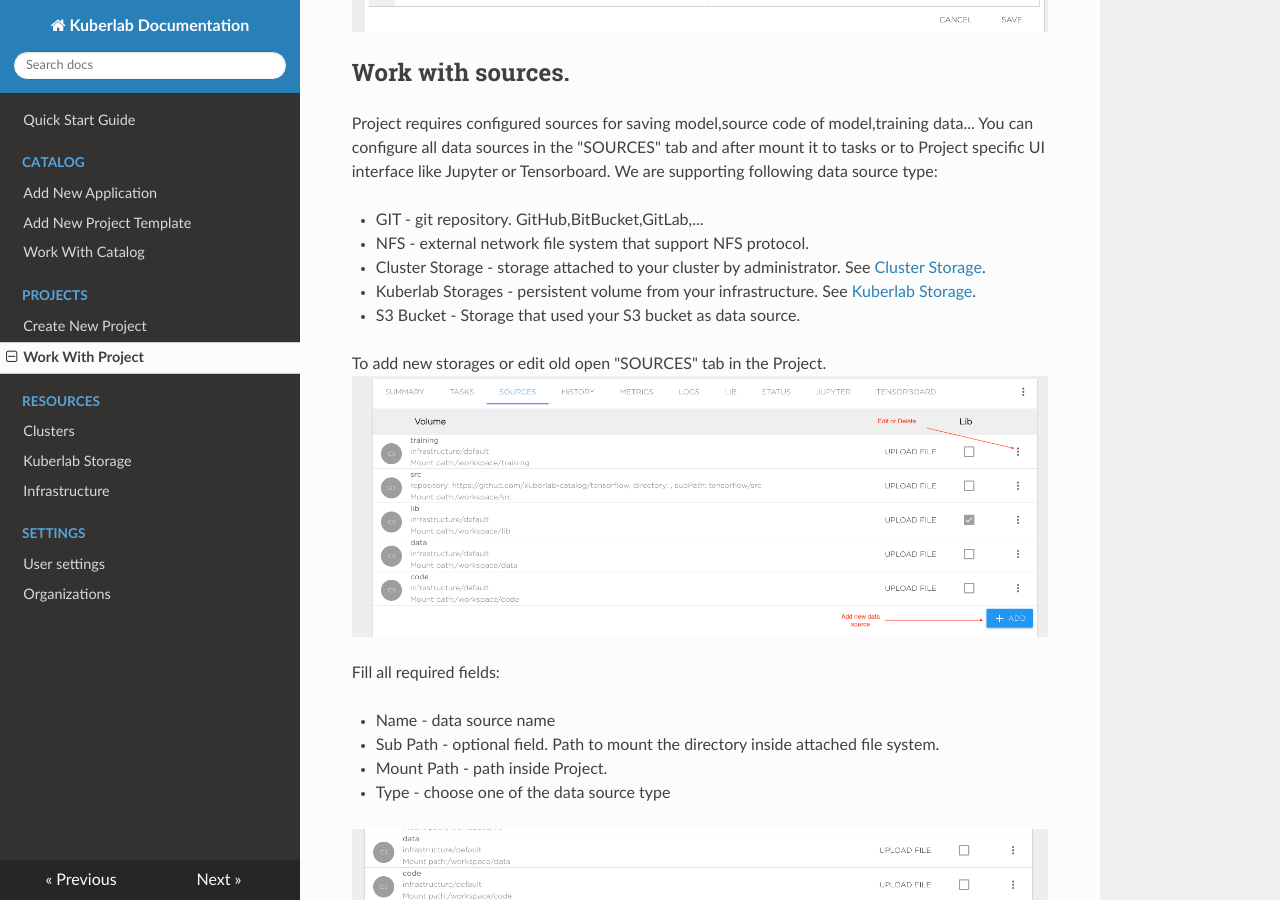
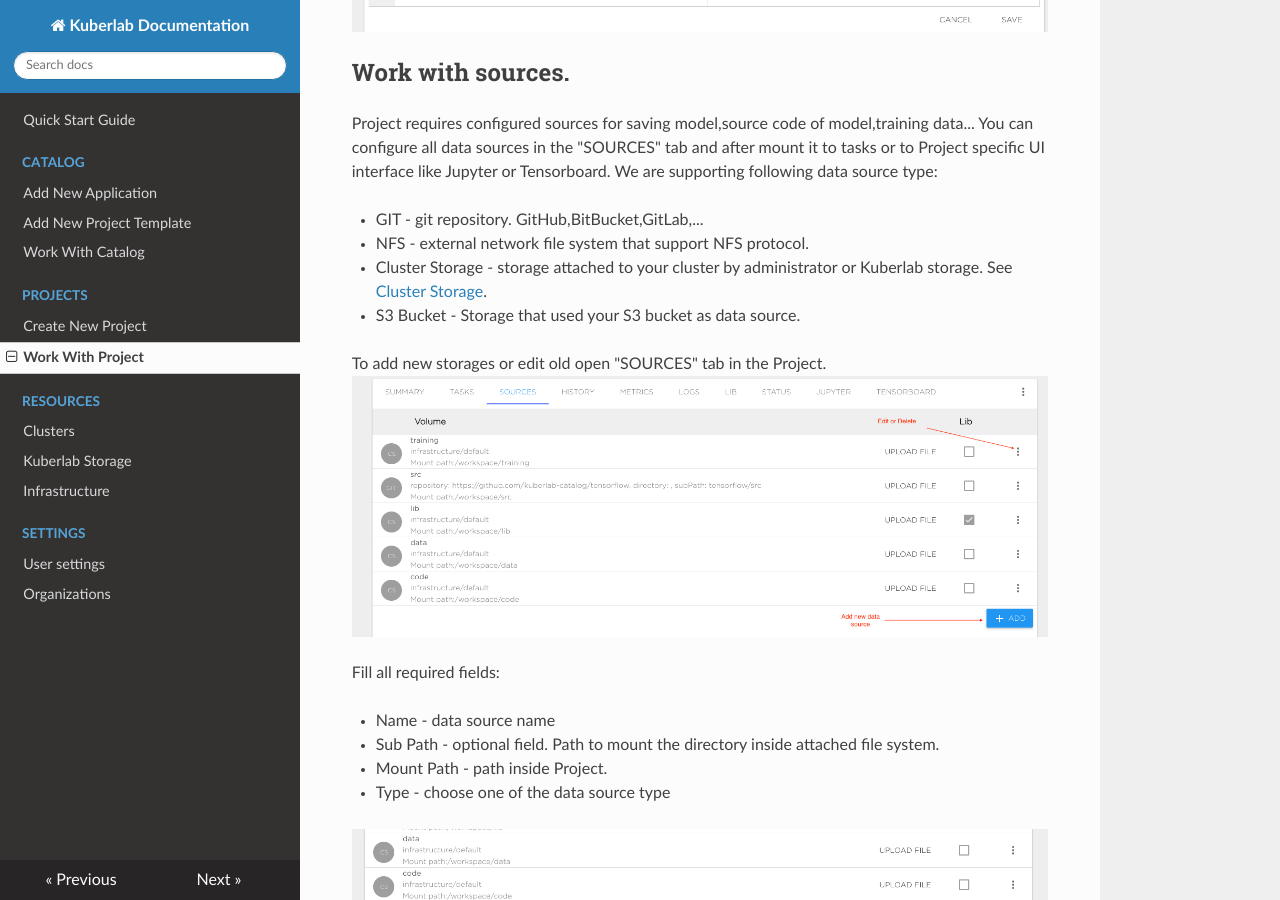
Before and after one commit to kuberlab/docs, an MkDocs documentation site: the page built from docs/Projects/Work With Project.md, in a window 1280 px wide and 900 px high, scrolled down 791 px. Built offline with MkDocs 1.6.1, drawn with Linux system fonts in a browser that asks for light colours; nearby versions of some CDN libraries.

Commit message:
remove kuberlab storage

```diff
--- a/docs/Projects/Work With Project.md
+++ b/docs/Projects/Work With Project.md
@@ -11,8 +11,7 @@ We are supporting following data source type:
 
 * GIT - git repository. GitHub,BitBucket,GitLab,...
 * NFS - external network file system that support NFS protocol.
-* Cluster Storage - storage attached to your cluster by administrator. See [Cluster Storage](/Resources/Clusters.md).
-* Kuberlab Storages - persistent volume from your infrastructure. See [Kuberlab Storage](/Resources/Kuberlab Storage.md).
+* Cluster Storage - storage attached to your cluster by administrator or Kuberlab storage. See [Cluster Storage](/Resources/Clusters.md).
 * S3 Bucket - Storage that used your S3 bucket as data source.
 
 To add new storages or edit old open "SOURCES" tab in the Project.
```
